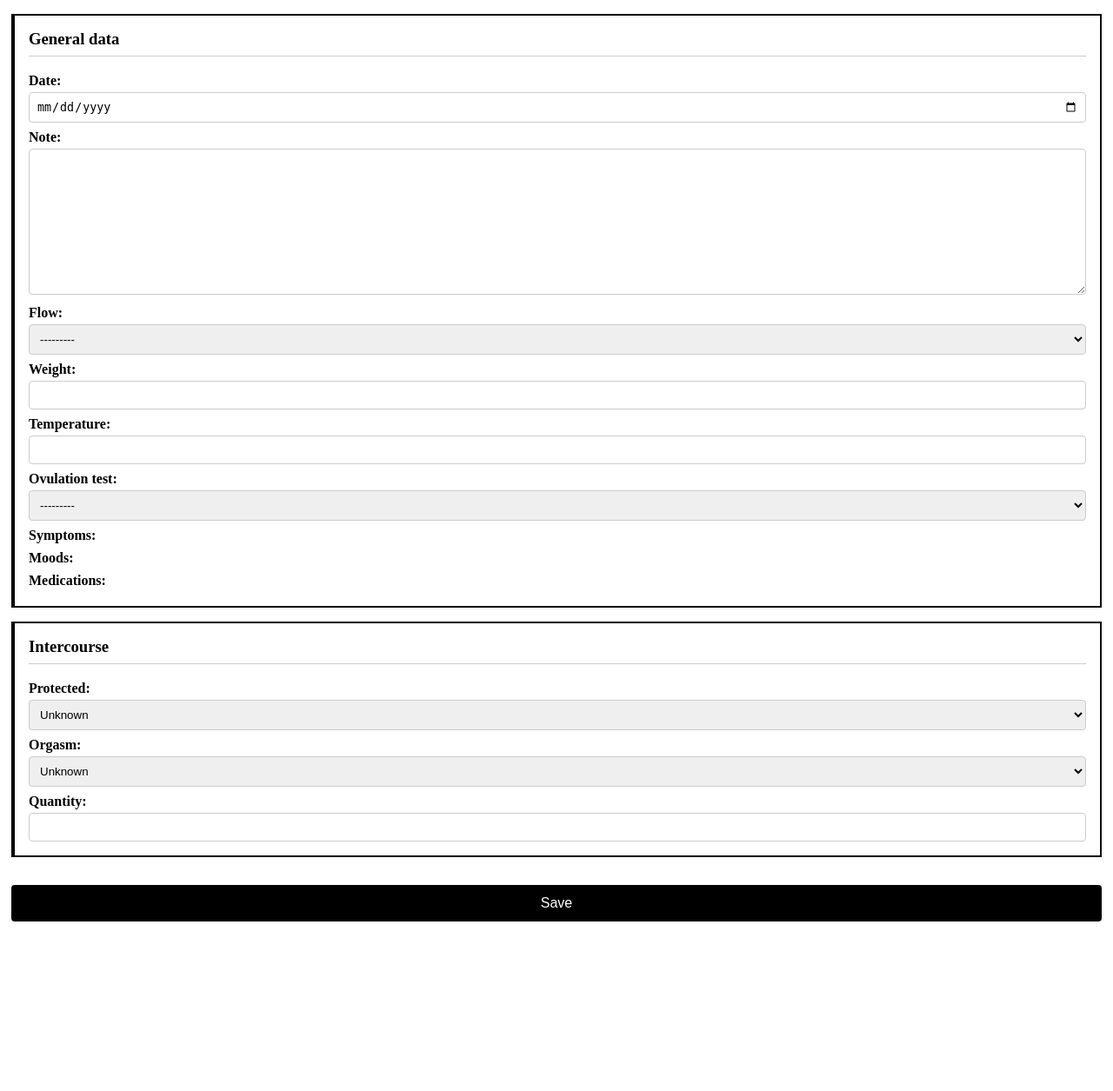
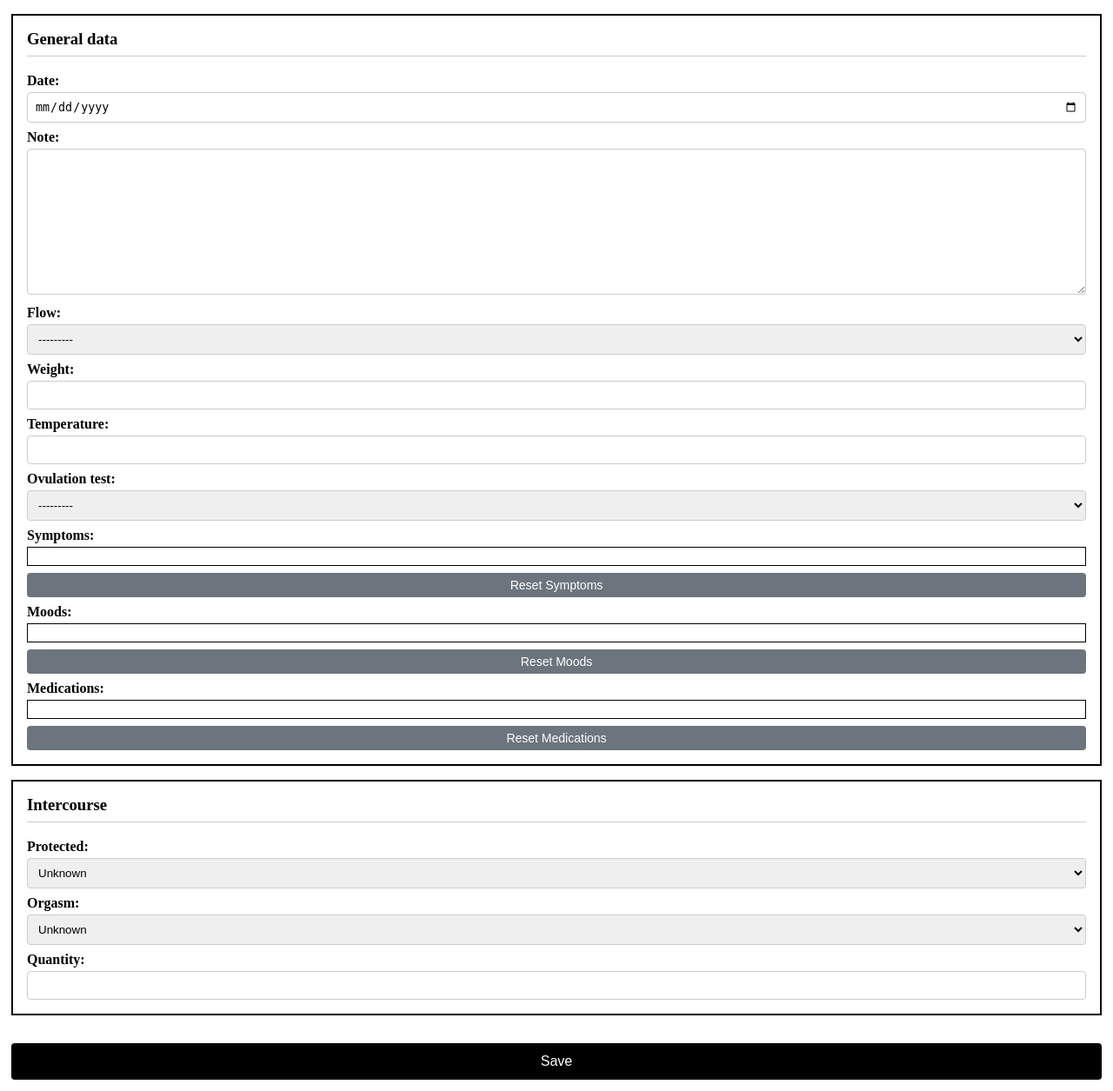
Before and after one commit to Grocery4/FlorCycle, a Django app: template project/dashboard/templates/dashboard/add_log/add_log.html in a window 1280 px wide. Shown: the part 81-1336 px from the top of the page at 87% size. Before the commit the page ends 1141 px from the top, so only its background shows below. Run offline with Django 5.2, Linux system fonts and the light colour scheme; the template is opened without the code that fills it: values that come from a table or form of the project are taken from there, others are empty.

Commit message:
added buttons instead of checkboxes, reset buttons, scroll on mood and symptoms

```diff
--- a/project/dashboard/static/dashboard/css/add_log.css
+++ b/project/dashboard/static/dashboard/css/add_log.css
@@ -14,11 +25,64 @@
     box-sizing: border-box;
 }
 
-fieldset {
-    max-height: 400px;
+
+
+#id_symptoms,
+#id_moods,
+#id_medications {
+    border: 1px solid black;
+    padding: 10px;
+    max-height: 300px;
+
     overflow-y: auto;
     overflow-x: hidden;
+
+    display: grid;
+    grid-template-columns: repeat(3, 1fr);
+    gap: 5px;
 }
+
+/* Hide checkboxes */
+#id_symptoms input[type="checkbox"],
+#id_moods input[type="checkbox"],
+#id_medications input[type="checkbox"] {
+    display: none;
+}
+
+/* Style labels as clickable items */
+#id_symptoms label,
+#id_moods label,
+#id_medications label {
+    display: block;
+    padding: 8px 12px;
+    margin: 0;
+    background-color: #f8f9fa;
+    border: 1px solid #ddd;
+    border-radius: 4px;
+    cursor: pointer;
+    transition: all 0.2s ease;
+    text-align: center;
+    font-weight: normal;
+}
+
+/* Hover state */
+#id_symptoms label:hover,
+#id_moods label:hover,
+#id_medications label:hover {
+    background-color: #e9ecef;
+    border-color: #adb5bd;
+}
+
+/* Selected state - highlight when checkbox is checked */
+#id_symptoms label:has(input[type="checkbox"]:checked),
+#id_moods label:has(input[type="checkbox"]:checked),
+#id_medications label:has(input[type="checkbox"]:checked) {
+    background-color: #000;
+    color: white;
+    border-color: #000;
+}
+
+
 
 
 .sub-form h3 {
@@ -28,14 +92,6 @@ fieldset {
     top: 0;
     background: white;
     z-index: 1;
-}
-
-.dl-form {
-    border-left: 4px solid black;
-}
-
-.il-form {
-    border-left: 4px solid black;
 }
 
 .sub-form label {
@@ -124,3 +148,37 @@ form {
     margin-bottom: 1rem;
     border-radius: 0.25rem;
 }
+
+.error-message {
+    color: #dc3545;
+    font-size: 0.875em;
+    margin-top: 0.25rem;
+}
+
+
+
+.field-with-reset {
+    position: relative;
+}
+
+.reset-btn {
+    display: block;
+    width: 100%;
+    margin-top: 8px;
+    padding: 6px 12px;
+    background-color: #6c757d;
+    color: white;
+    border: none;
+    border-radius: 4px;
+    cursor: pointer;
+    font-size: 14px;
+    transition: background-color 0.2s ease;
+}
+
+.reset-btn:hover {
+    background-color: #5a6268;
+}
+
+.reset-btn:active {
+    background-color: #4e555b;
+}
--- /dev/null
+++ b/project/dashboard/static/dashboard/js/reset_buttons.js
@@ -0,0 +1,24 @@
+document.addEventListener('DOMContentLoaded', function() {
+    const resetButtons = document.querySelectorAll('.reset-btn');
+
+    resetButtons.forEach(button => {
+        button.addEventListener('click', function() {
+            const fieldId = this.getAttribute('data-field');
+            const fieldContainer = document.getElementById(fieldId);
+
+            if (fieldContainer) {
+                // Uncheck all checkboxes in this field
+                const checkboxes = fieldContainer.querySelectorAll('input[type="checkbox"]');
+                checkboxes.forEach(checkbox => {
+                    checkbox.checked = false;
+                });
+
+                // Remove any inline styles to let CSS take over
+                const labels = fieldContainer.querySelectorAll('label');
+                labels.forEach(label => {
+                    label.removeAttribute('style');
+                });
+            }
+        });
+    });
+});
--- a/project/dashboard/templates/dashboard/add_log/add_log.html
+++ b/project/dashboard/templates/dashboard/add_log/add_log.html
@@ -6,9 +6,9 @@
 {% endblock extra_head %}
 {% block extra_js %}
     <script type="text/javascript" src="{% static "dashboard/js/date_change_listener.js" %}"></script>
+    <script type="text/javascript" src="{% static "dashboard/js/reset_buttons.js" %}"></script>
 {% endblock extra_js %}
 {% block title %}Add Entry{% endblock title %}
-
 
 {% block content %}
     <div class="add-entry-container">
@@ -38,7 +38,14 @@
                 {% for field in dl_form %}
                     <div class="field-wrapper">
                         {{ field.label_tag }}
-                        {{ field }}
+                        {% if field.name == 'symptoms' or field.name == 'moods' or field.name == 'medications' %}
+                            <div class="field-with-reset">
+                                {{ field }}
+                                <button type="button" class="reset-btn" data-field="id_{{ field.name }}">Reset {{ field.label }}</button>
+                            </div>
+                        {% else %}
+                            {{ field }}
+                        {% endif %}
                         {% if field.errors %}
                             {% for error in field.errors %}
                                 <div class="error-message">{{ error }}</div>
```
Also changed, not shown: other parts of project/dashboard/static/dashboard/css/add_log.css (+11 -32 lines).
